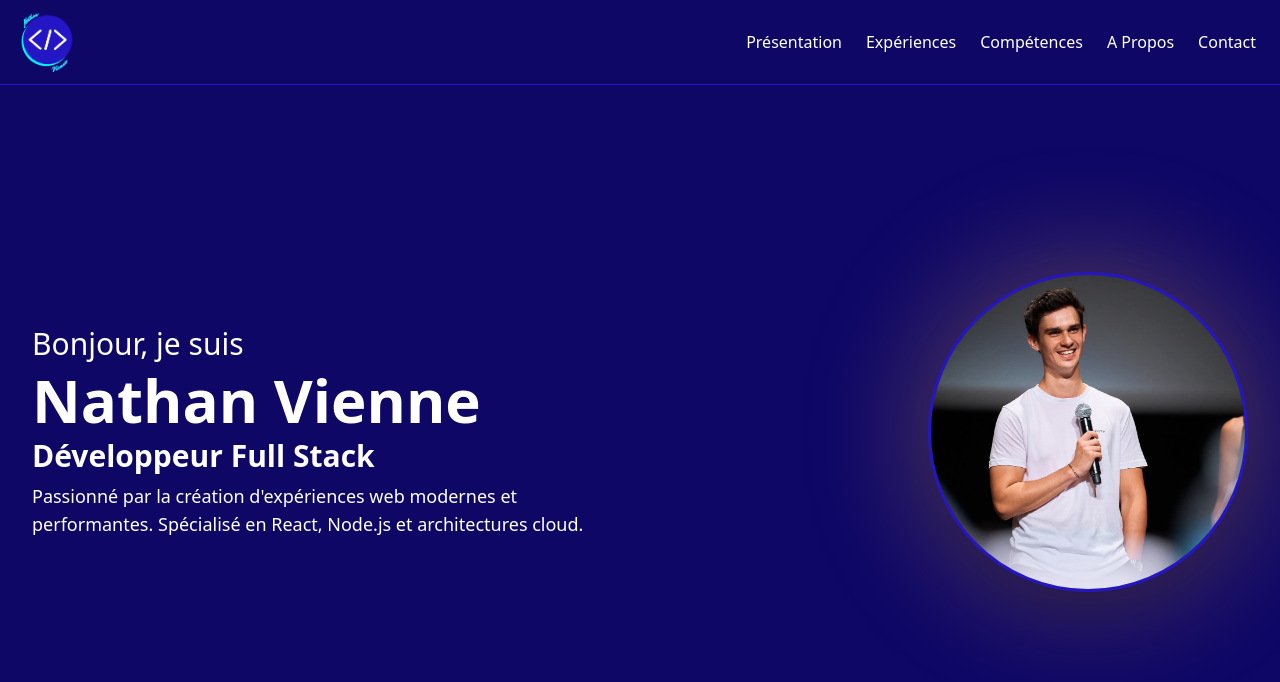
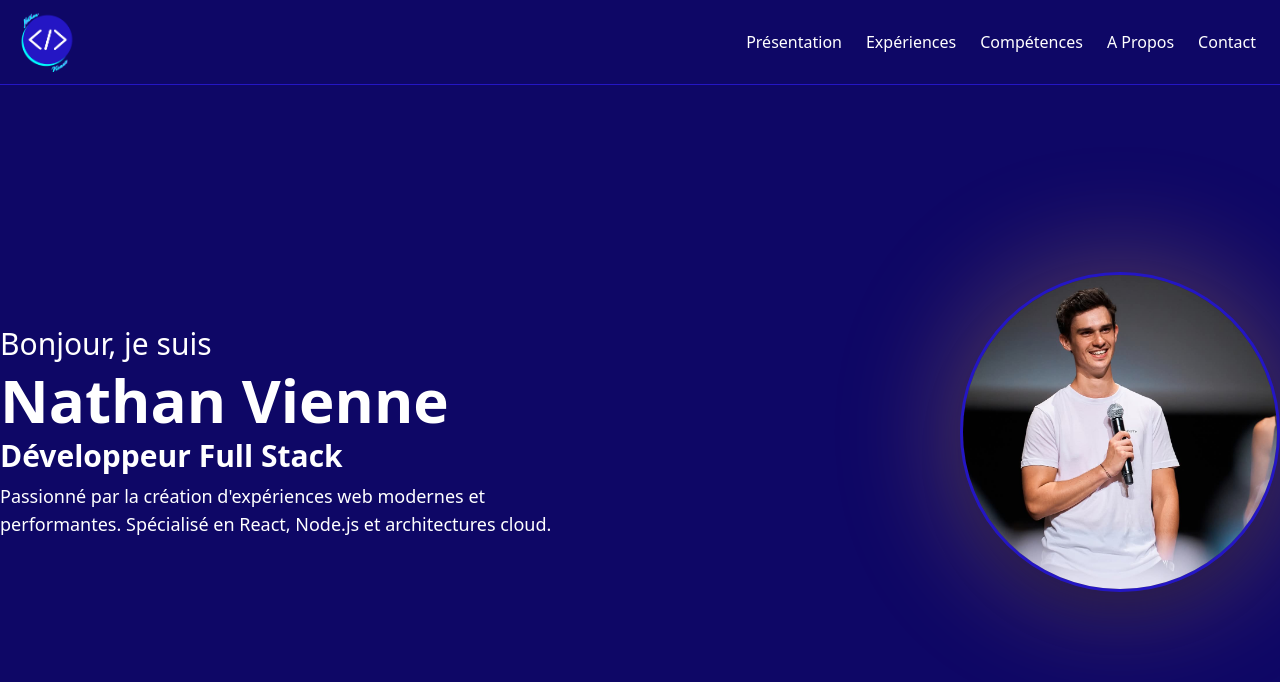
Before and after one commit to NathanVienne/curriculum_vitae, a React (Vite) app: page / in a window 1280 px wide. Shown: the top 682 px of the page. Built offline with nearby package versions, Linux system fonts and the light colour scheme.

Commit message:
Hero section's padding modified

```diff
--- a/src/components/hero.jsx
+++ b/src/components/hero.jsx
@@ -3,7 +3,7 @@ import profileImage from "../assets/profile_image.jpg"
 function Hero() {
     return (
         <section id="hero" className="min-h-screen bg-primary flex items-center justify-center pt-16">
-            <div className="container mx-auto px-4 sm:px-6 lg:px-8 py-20">
+            <div className="container mx-auto py-20">
                 <div className="flex flex-col md:flex-row items-center justify-between gap-12">
                     <div className="flex-1 space-y-6 text-center  text-white md:text-left">
                         <div className="space-y-2">
```
